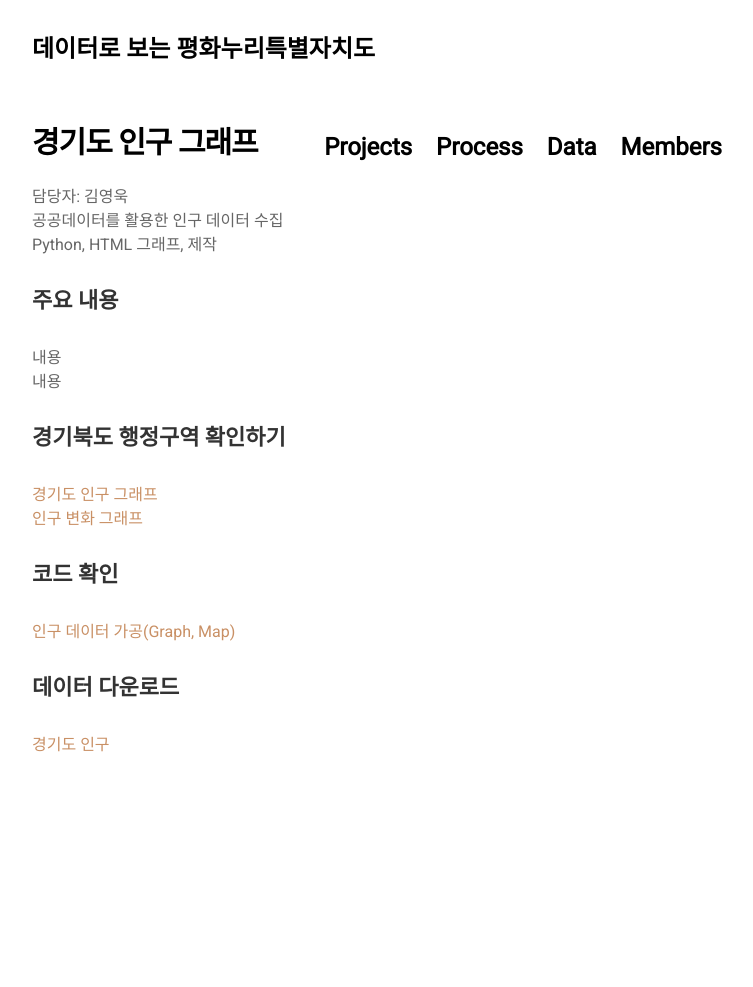
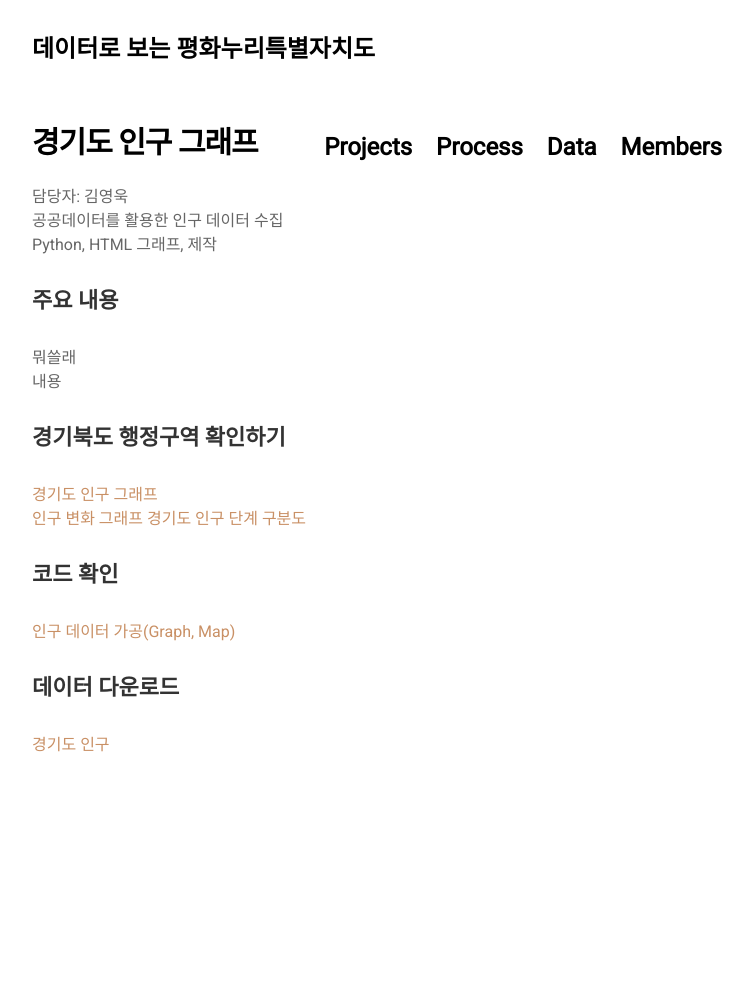
Before and after one commit to jinuew/SICM2002-6, a Jekyll site: the page built from projects/proj-2.md, in a window 1280 px wide. Shown: the whole page, without its empty margins (263-1016 px from the left). Built offline with Jekyll 4.4.1, drawn with Linux system fonts in a browser that asks for light colours; nearby versions of some CDN libraries; our own code applies the rules of GitHub Pages for plain Markdown files.

Commit message:
Update proj-2.md

```diff
--- a/projects/proj-2.md
+++ b/projects/proj-2.md
@@ -6,12 +6,13 @@ Python, HTML 그래프,  제작<br>
 
 #### 주요 내용
 
-내용<br>
+뭐쓸래<br>
 내용
 
 #### 경기북도 행정구역 확인하기
 [경기도 인구 그래프](https://jinuew.github.io/sicm2002-6/assets/막대그래프.html)<br>
 [인구 변화 그래프](https://jinuew.github.io/sicm2002-6/assets/꺾은선 그래프.html)
+[경기도 인구 단계 구분도](https://jinuew.github.io/sicm2002-6/assets/경기도인구단계구분도.html)
 
 #### 코드 확인
 [인구 데이터 가공(Graph, Map)](https://github.com/jinuew/sicm2002-6/blob/main/assets/Code/경기도 인구 파이썬 (1).ipynb)
```
